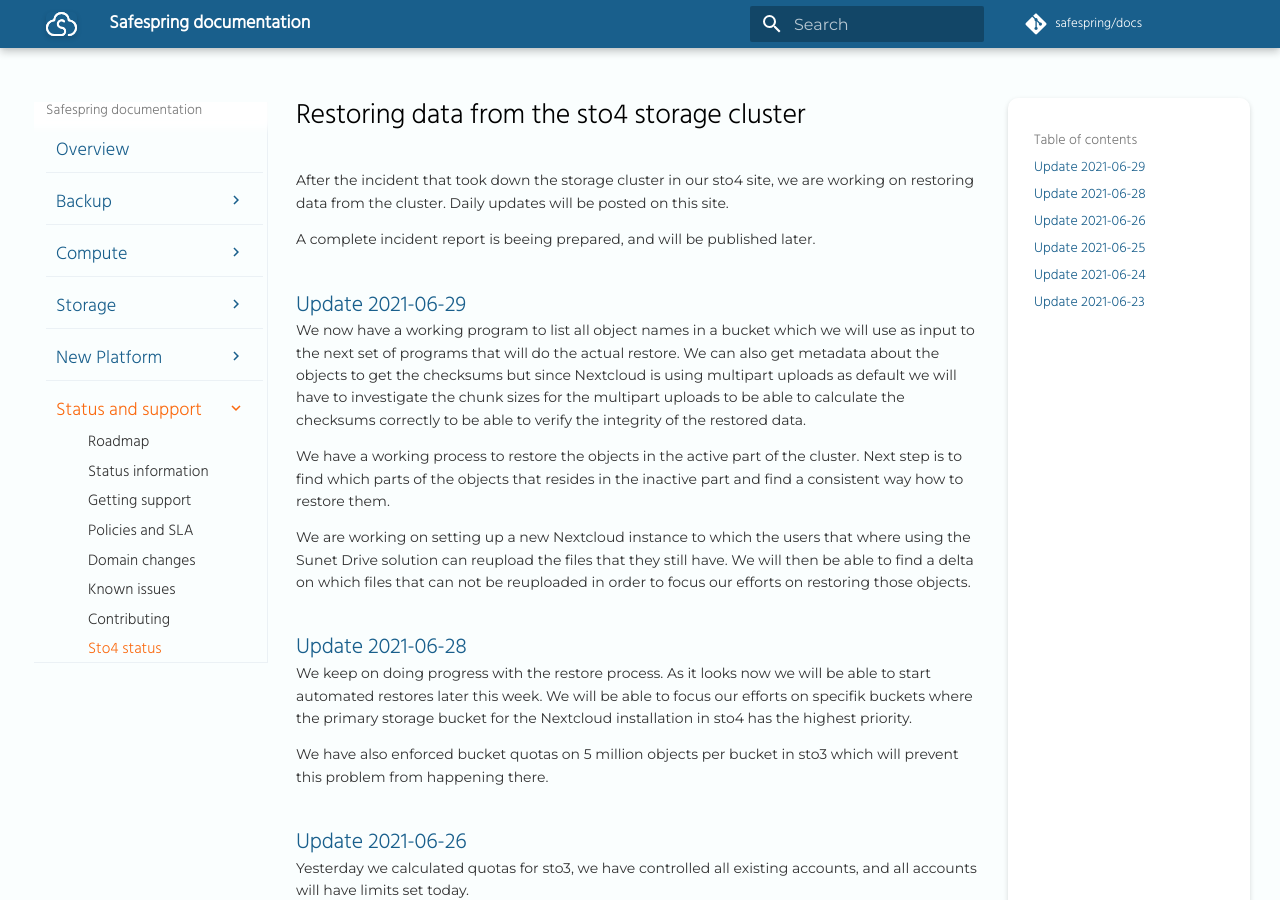
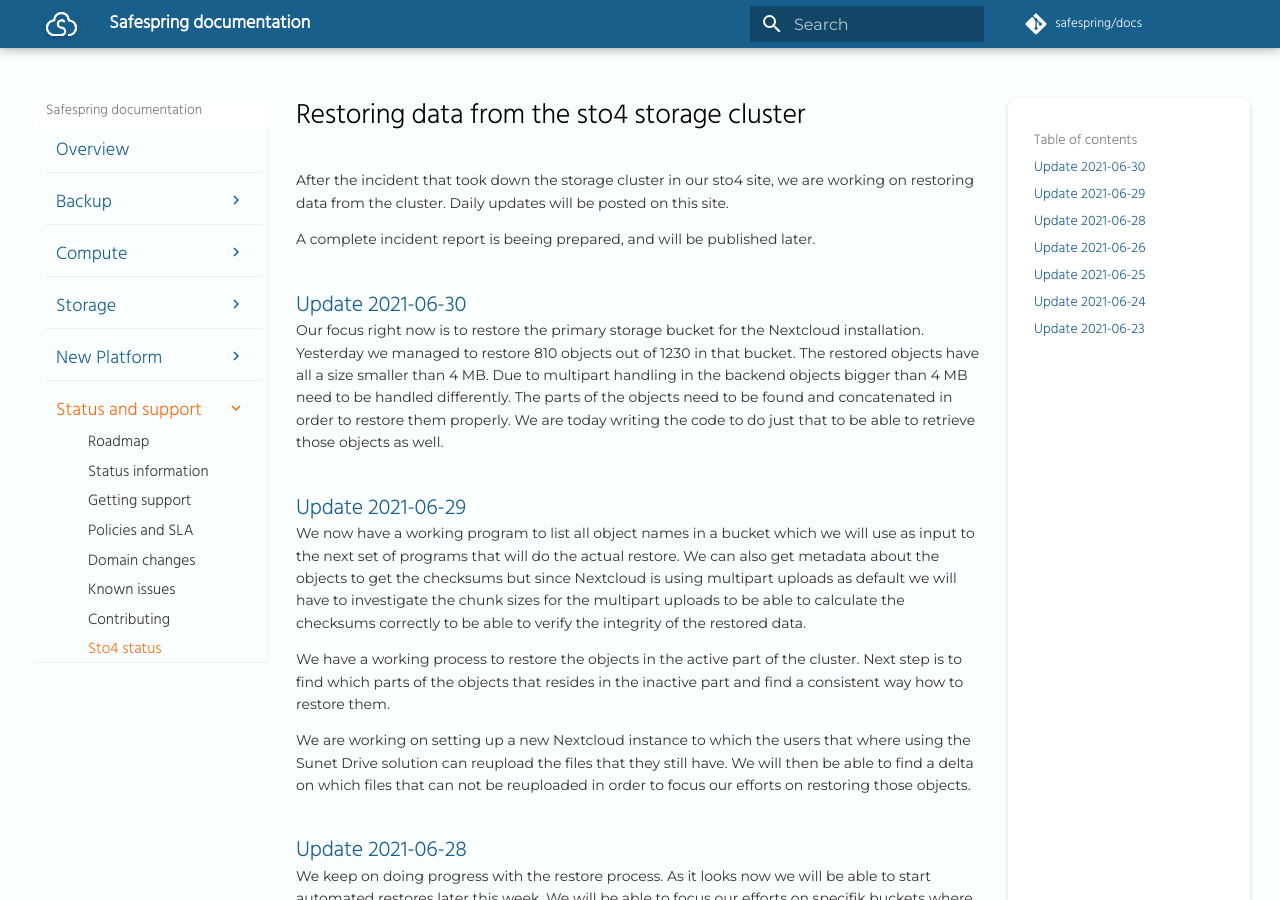
Before and after one commit to safespring/docs, an MkDocs documentation site: the page built from content/service/sto4_storage.md, in a window 1280 px wide and 900 px high. Built offline with MkDocs 1.6.1 and Material for MkDocs 9.7.7, drawn with Linux system fonts in a browser that asks for light colours; a script that is not in the unit is left out; comment, search, counter and statistics services are not loaded; old or Windows-style settings are respelled for this version of MkDocs.

Commit message:
Status update 2012-06-30

```diff
--- a/content/service/sto4_storage.md
+++ b/content/service/sto4_storage.md
@@ -3,6 +3,10 @@
 After the incident that took down the storage cluster in our sto4 site, we are working on restoring data from the cluster. Daily updates will be posted on this site.
 
 A complete incident report is beeing prepared, and will be published later.
+
+## Update 2021-06-30
+Our focus right now is to restore the primary storage bucket for the Nextcloud installation. Yesterday we managed to restore 810 objects out of 1230 in that bucket. The restored objects have all a size smaller than 4 MB. Due to multipart handling in the backend objects bigger than 4 MB need to be handled differently. The parts of the objects need to be found and concatenated in order to restore them properly. We are today writing the code to do just that to be able to retrieve those objects as well.
+
 
 ## Update 2021-06-29
 We now have a working program to list all object names in a bucket which we will use as
```
